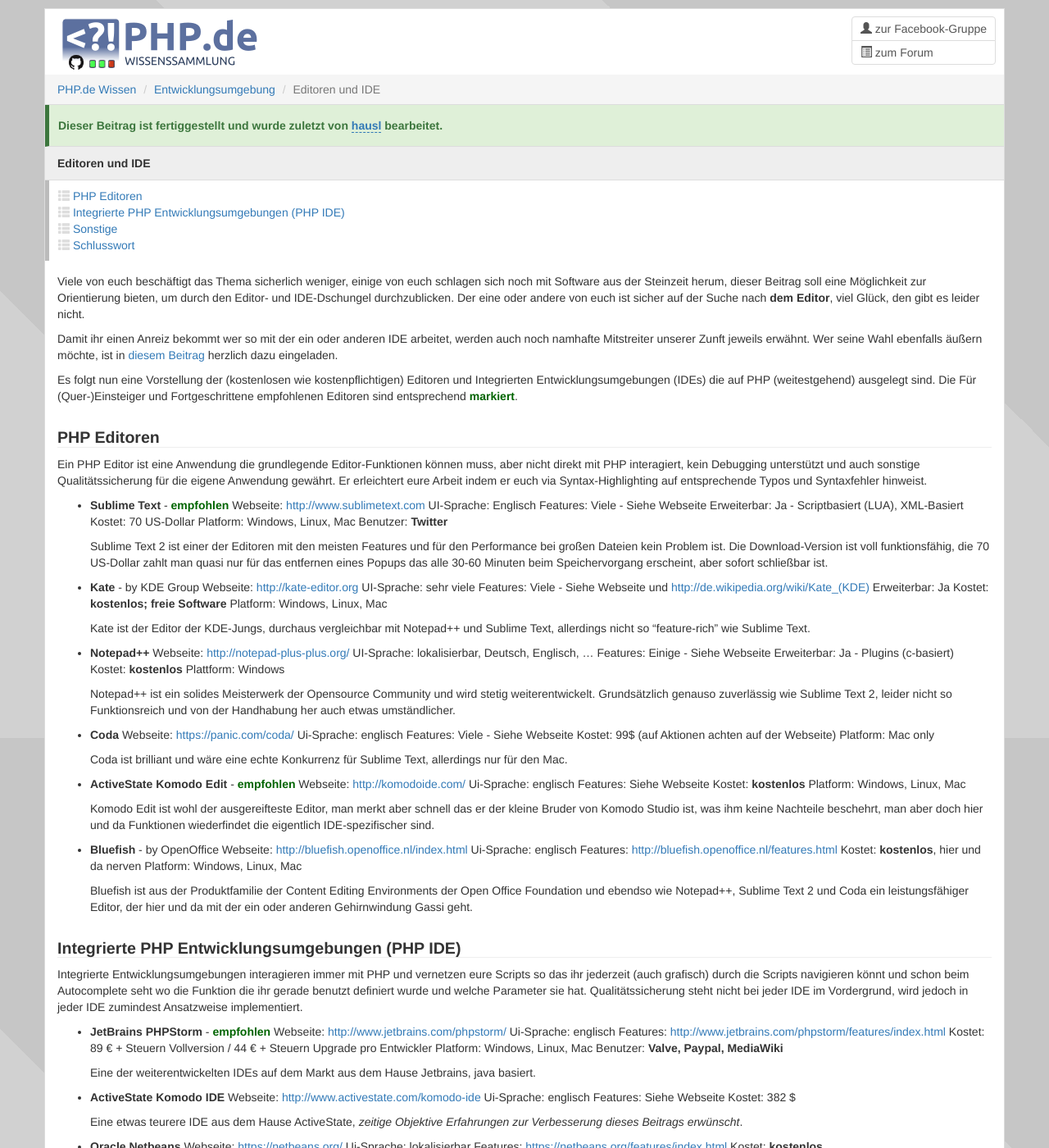
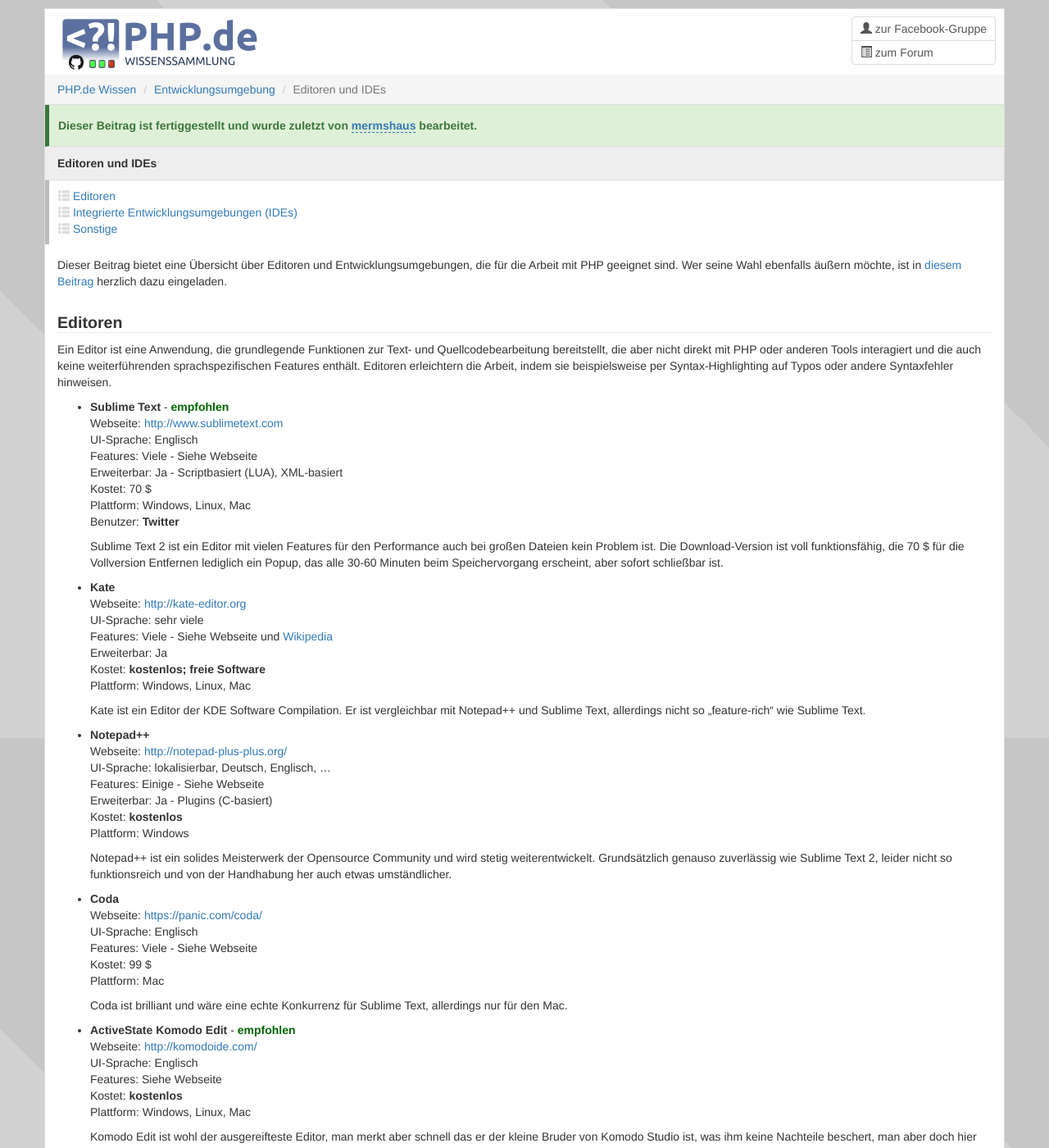
Before and after one commit to php-de/php-de.github.io, a Jekyll site: the page built from dev-enviroment/editors-ide.md, in a window 1280 px wide and 1400 px high. Shown: the whole window at 82% size. Built offline with Jekyll 4.4.1, drawn with Linux system fonts in a browser that asks for light colours; nearby versions of some CDN libraries; some of the changed text lies outside the part shown.

Commit message:
Editoren - Überarbeitet

```diff
--- a/dev-enviroment/editors-ide.md
+++ b/dev-enviroment/editors-ide.md
@@ -1,8 +1,8 @@
 ---
 layout:    guide
 permalink: /jumpto/editors-ide/
-root: ../..
-title:     "Editoren und IDE"
+root:      ../..
+title:     "Editoren und IDEs"
 creator:   tr0y
 group:     "Entwicklungsumgebung"
 orderId:   2
@@ -14,192 +14,167 @@
     -   name: hausl
         profile: 21246
 
+    -   name: mermshaus
+        profile: 15041
+
 inhalt:
-    -   name:   "PHP Editoren"
+    -   name:   "Editoren"
         anchor: php-editoren
         simple: ""
 
-    -   name:   "Integrierte PHP Entwicklungsumgebungen (PHP IDE)"
+    -   name:   "Integrierte Entwicklungsumgebungen (IDEs)"
         anchor: integrierte-php-entwicklungsumgebungen-php-ide
         simple: ""
 
     -   name: Sonstige
         anchor: sonstige
         simple: ""
-
-    -   name: Schlusswort
-        anchor: schlusswort
-        simple: ""
-
 ---
 
-Viele von euch beschäftigt das Thema sicherlich weniger, einige von euch schlagen sich noch mit Software aus der Steinzeit herum, dieser Beitrag soll eine Möglichkeit zur Orientierung bieten, um durch den Editor- und IDE-Dschungel durchzublicken. Der eine oder andere von euch ist sicher auf der Suche nach **dem Editor**, viel Glück, den gibt es leider nicht.
+Dieser Beitrag bietet eine Übersicht über Editoren und Entwicklungsumgebungen, die für die Arbeit mit PHP geeignet sind. Wer seine Wahl ebenfalls äußern möchte, ist in [diesem Beitrag](http://www.php.de/php-einsteiger/101627-editor-ide-let-me-tell-you-something.html) herzlich dazu eingeladen.
 
-Damit ihr einen Anreiz bekommt wer so mit der ein oder anderen IDE arbeitet, werden auch noch namhafte Mitstreiter unserer Zunft jeweils erwähnt. Wer seine Wahl ebenfalls äußern möchte, ist in [diesem Beitrag](http://www.php.de/php-einsteiger/101627-editor-ide-let-me-tell-you-something.html) herzlich dazu eingeladen.
 
-Es folgt nun eine Vorstellung der (kostenlosen wie kostenpflichtigen) Editoren und Integrierten Entwicklungsumgebungen (IDEs) die auf PHP (weitestgehend) ausgelegt sind. Die Für (Quer-)Einsteiger und Fortgeschrittene empfohlenen Editoren sind entsprechend **markiert**{: style="color: #006400"}.
+### Editoren
+{: #php-editoren}
 
-### PHP Editoren
-
-Ein PHP Editor ist eine Anwendung die grundlegende Editor-Funktionen können muss, aber nicht direkt mit PHP interagiert, kein Debugging unterstützt und auch sonstige Qualitätssicherung für die eigene Anwendung gewährt. Er erleichtert eure Arbeit indem er euch via Syntax-Highlighting auf entsprechende Typos und Syntaxfehler hinweist.
+Ein Editor ist eine Anwendung, die grundlegende Funktionen zur Text- und Quellcodebearbeitung bereitstellt, die aber nicht direkt mit PHP oder anderen Tools interagiert und die auch keine weiterführenden sprachspezifischen Features enthält. Editoren erleichtern die Arbeit, indem sie beispielsweise per Syntax-Highlighting auf Typos oder andere Syntaxfehler hinweisen.
 
 * **Sublime Text** - **empfohlen**{: style="color: #006400"}
-    Webseite: [http://www.sublimetext.com](http://www.sublimetext.com)
-    UI-Sprache: Englisch
-    Features: Viele - Siehe Webseite
-    Erweiterbar: Ja - Scriptbasiert (LUA), XML-Basiert
-    Kostet: 70 US-Dollar
-    Platform: Windows, Linux, Mac
-    Benutzer: **Twitter**
+    <br>Webseite: [http://www.sublimetext.com](http://www.sublimetext.com)
+    <br>UI-Sprache: Englisch
+    <br>Features: Viele - Siehe Webseite
+    <br>Erweiterbar: Ja - Scriptbasiert (LUA), XML-basiert
+    <br>Kostet: 70 $
+    <br>Plattform: Windows, Linux, Mac
+    <br>Benutzer: **Twitter**
 
-    Sublime Text 2 ist einer der Editoren mit den meisten Features und für den Performance bei großen Dateien kein Problem ist. Die Download-Version ist voll funktionsfähig, die 70 US-Dollar zahlt man quasi nur für das entfernen eines Popups das alle 30-60 Minuten beim Speichervorgang erscheint, aber sofort schließbar ist.
+    Sublime Text 2 ist ein Editor mit vielen Features für den Performance auch bei großen Dateien kein Problem ist. Die Download-Version ist voll funktionsfähig, die 70 $ für die Vollversion Entfernen lediglich ein Popup, das alle 30-60 Minuten beim Speichervorgang erscheint, aber sofort schließbar ist.
 
+* **Kate**
+    <br>Webseite: [http://kate-editor.org](http://kate-editor.org)
+    <br>UI-Sprache: sehr viele
+    <br>Features: Viele - Siehe Webseite und [Wikipedia](http://de.wikipedia.org/wiki/Kate_(KDE))
+    <br>Erweiterbar: Ja
+    <br>Kostet: **kostenlos; freie Software**
+    <br>Plattform: Windows, Linux, Mac
 
-* **Kate** - by KDE Group
-    Webseite: [http://kate-editor.org](http://kate-editor.org)
-    UI-Sprache: sehr viele
-    Features: Viele - Siehe Webseite und <a href="http://de.wikipedia.org/wiki/Kate_(KDE)">http://de.wikipedia.org/wiki/Kate_(KDE)</a>
-    Erweiterbar: Ja
-    Kostet: **kostenlos; freie Software**
-    Platform: Windows, Linux, Mac
-
-    Kate ist der Editor der KDE-Jungs, durchaus vergleichbar mit Notepad++ und Sublime Text, allerdings nicht so "feature-rich" wie Sublime Text.
-
+    Kate ist ein Editor der KDE Software Compilation. Er ist vergleichbar mit Notepad++ und Sublime Text, allerdings nicht so „feature-rich“ wie Sublime Text.
 
 * **Notepad++**
-    Webseite: [http://notepad-plus-plus.org/](http://notepad-plus-plus.org/)
-    UI-Sprache: lokalisierbar, Deutsch, Englisch, ...
-    Features: Einige - Siehe Webseite
-    Erweiterbar: Ja - Plugins (c-basiert)
-    Kostet: **kostenlos**
-    Plattform: Windows
+    <br>Webseite: [http://notepad-plus-plus.org/](http://notepad-plus-plus.org/)
+    <br>UI-Sprache: lokalisierbar, Deutsch, Englisch, ...
+    <br>Features: Einige - Siehe Webseite
+    <br>Erweiterbar: Ja - Plugins (C-basiert)
+    <br>Kostet: **kostenlos**
+    <br>Plattform: Windows
 
-    Notepad++ ist ein solides Meisterwerk der Opensource Community und wird stetig weiterentwickelt. Grundsätzlich genauso zuverlässig wie Sublime Text 2, leider nicht so Funktionsreich und von der Handhabung her auch etwas umständlicher.
+    Notepad++ ist ein solides Meisterwerk der Opensource Community und wird stetig weiterentwickelt. Grundsätzlich genauso zuverlässig wie Sublime Text 2, leider nicht so funktionsreich und von der Handhabung her auch etwas umständlicher.
 
 * **Coda**
-    Webseite: [https://panic.com/coda/](https://panic.com/coda/)
-    Ui-Sprache: englisch
-    Features: Viele - Siehe Webseite
-    Kostet: 99$ (auf Aktionen achten auf der Webseite)
-    Platform: Mac only
+    <br>Webseite: [https://panic.com/coda/](https://panic.com/coda/)
+    <br>UI-Sprache: Englisch
+    <br>Features: Viele - Siehe Webseite
+    <br>Kostet: 99 $
+    <br>Plattform: Mac
 
     Coda ist brilliant und wäre eine echte Konkurrenz für Sublime Text, allerdings nur für den Mac.
 
+* **ActiveState Komodo Edit** - **empfohlen**{: style="color: #006400"}
+    <br>Webseite: [http://komodoide.com/](http://komodoide.com/)
+    <br>UI-Sprache: Englisch
+    <br>Features: Siehe Webseite
+    <br>Kostet: **kostenlos**
+    <br>Plattform: Windows, Linux, Mac
 
-* **ActiveState Komodo Edit** - **empfohlen**{: style="color: #006400"}
-    Webseite: [http://komodoide.com/](http://komodoide.com/)
-    Ui-Sprache: englisch
-    Features: Siehe Webseite
-    Kostet: **kostenlos**
-    Platform: Windows, Linux, Mac
+    Komodo Edit ist wohl der ausgereifteste Editor, man merkt aber schnell das er der kleine Bruder von Komodo Studio ist, was ihm keine Nachteile beschert, man aber doch hier und da Funktionen findet, die eigentlich IDE-spezifischer sind.
 
-    Komodo Edit ist wohl der ausgereifteste Editor, man merkt aber schnell das er der kleine Bruder von Komodo Studio ist, was ihm keine Nachteile beschehrt, man aber doch hier und da Funktionen wiederfindet die eigentlich IDE-spezifischer sind.
-
-
-* **Bluefish** - by OpenOffice
-    Webseite: [http://bluefish.openoffice.nl/index.html](http://bluefish.openoffice.nl/index.html)
-    Ui-Sprache: englisch
-    Features: [http://bluefish.openoffice.nl/features.html](http://bluefish.openoffice.nl/features.html)
-    Kostet: **kostenlos**, hier und da nerven
-    Platform: Windows, Linux, Mac
+* **Bluefish**
+    <br>Webseite: [http://bluefish.openoffice.nl/index.html](http://bluefish.openoffice.nl/index.html)
+    <br>UI-Sprache: Englisch
+    <br>Features: [http://bluefish.openoffice.nl/features.html](http://bluefish.openoffice.nl/features.html)
+    <br>Kostet: **kostenlos**
+    <br>Plattform: Windows, Linux, Mac
 
     Bluefish ist aus der Produktfamilie der Content Editing Environments der Open Office Foundation und ebendso wie Notepad++, Sublime Text 2 und Coda ein leistungsfähiger Editor, der hier und da mit der ein oder anderen Gehirnwindung Gassi geht.
 
 
-### Integrierte PHP Entwicklungsumgebungen (PHP IDE)
+### Integrierte Entwicklungsumgebungen (IDEs)
+{: #integrierte-php-entwicklungsumgebungen-php-ide}
 
 Integrierte Entwicklungsumgebungen interagieren immer mit PHP und vernetzen eure Scripts so das ihr jederzeit (auch grafisch) durch die Scripts navigieren könnt und schon beim Autocomplete seht wo die Funktion die ihr gerade benutzt definiert wurde und welche Parameter sie hat. Qualitätssicherung steht nicht bei jeder IDE im Vordergrund, wird jedoch in jeder IDE zumindest Ansatzweise implementiert.
 
+* **JetBrains PhpStorm** - **empfohlen**{: style="color: #006400"}
+    <br>Webseite: [http://www.jetbrains.com/phpstorm/](http://www.jetbrains.com/phpstorm/)
+    <br>UI-Sprache: Englisch
+    <br>Features: [http://www.jetbrains.com/phpstorm/features/index.html](http://www.jetbrains.com/phpstorm/features/index.html)
+    <br>Kostet: 89 € + Steuern Vollversion / 44 € + Steuern Upgrade pro Entwickler
+    <br>Plattform: Windows, Linux, Mac
+    <br>Benutzer: **Valve, Paypal, MediaWiki**
 
-* **JetBrains PHPStorm** - **empfohlen**{: style="color: #006400"}
-    Webseite: [http://www.jetbrains.com/phpstorm/](http://www.jetbrains.com/phpstorm/)
-    Ui-Sprache: englisch
-    Features: [http://www.jetbrains.com/phpstorm/features/index.html](http://www.jetbrains.com/phpstorm/features/index.html)
-    Kostet: 89 € + Steuern Vollversion / 44 € + Steuern Upgrade pro Entwickler
-    Platform: Windows, Linux, Mac
-    Benutzer: **Valve, Paypal, MediaWiki**
-
-    Eine der weiterentwickelten IDEs auf dem Markt aus dem Hause Jetbrains, java basiert.
-
+    Eine der umfangreichsten IDEs auf dem Markt aus dem Hause JetBrains, Java-basiert.
 
 * **ActiveState Komodo IDE**
-    Webseite: [http://www.activestate.com/komodo-ide](http://www.activestate.com/komodo-ide)
-    Ui-Sprache: englisch
-    Features: Siehe Webseite
-    Kostet: 382 $
+    <br>Webseite: [http://www.activestate.com/komodo-ide](http://www.activestate.com/komodo-ide)
+    <br>UI-Sprache: Englisch
+    <br>Features: Siehe Webseite
+    <br>Kostet: 382 $
 
-    Eine etwas teurere IDE aus dem Hause ActiveState, *zeitige Objektive Erfahrungen zur Verbesserung dieses Beitrags erwünscht*.
+    Eine etwas teurere IDE aus dem Hause ActiveState.
 
+* **NetBeans**
+    <br>Webseite: [https://netbeans.org/](https://netbeans.org/)
+    <br>UI-Sprache: lokalisierbar
+    <br>Features: [https://netbeans.org/features/index.html](https://netbeans.org/features/index.html)
+    <br>Kostet: **kostenlos**
 
-* **Oracle Netbeans**
-    Webseite: [https://netbeans.org/](https://netbeans.org/)
-    Ui-Sprache: lokalisierbar
-    Features: [https://netbeans.org/features/index.html](https://netbeans.org/features/index.html)
-    Kostet: **kostenlos**
-
-    Netbeans ist die Basis einiger IDEs und natürlich als Ur-Element auch nicht zu verachten. Basiert auf Java und ist erweiterbar.
-
+    NetBeans ist die Basis einiger IDEs und natürlich als Ur-Element auch nicht zu verachten. Basiert auf Java und ist erweiterbar.
 
 * **Eclipse**
-    Webseite: [http://www.eclipse.org/](http://www.eclipse.org/)
-    Ui-Sprache: englisch
-    Features: Siehe Webseite
-    Kostet: **kostenlos**
+    <br>Webseite: [http://www.eclipse.org/](http://www.eclipse.org/)
+    <br>UI-Sprache: Englisch
+    <br>Features: Siehe Webseite
+    <br>Kostet: **kostenlos**
 
-    Eclipse ist die Basis einiger weiterer IDEs wie z.b. ZendStudio.
-
+    Eclipse ist die Basis einiger weiterer IDEs wie beispielsweise ZendStudio.
 
 * **Zend's ZendStudio**
-    Webseite: [http://www.zend.com/de/products/studio/](http://www.zend.com/de/products/studio/)
-    Ui-Sprache: lokalisiert
-    Features: [http://www.zend.com/de/products/studio/features](http://www.zend.com/de/products/studio/features)
-    Kostet: 299 € (ab und zu sind Rabatt-Aktionen, siehe Webseite)
-    Specials: Hoch kompatibel mit dem PHP-Stack aus eigenem Hause (Zend Server)
+    <br>Webseite: [http://www.zend.com/de/products/studio/](http://www.zend.com/de/products/studio/)
+    <br>UI-Sprache: lokalisiert
+    <br>Features: [http://www.zend.com/de/products/studio/features](http://www.zend.com/de/products/studio/features)
+    <br>Kostet: 299 € (ab und zu sind Rabatt-Aktionen, siehe Webseite)
+    <br>Specials: Hoch kompatibel mit dem PHP-Stack aus eigenem Hause (Zend Server)
 
     ZendStudio ist ziemlich nah an PHP entwickelt und basiert auf Eclipse.
 
+* **Aptana Studio** - **empfohlen**{: style="color: #006400"}
+    <br>Webseite: [http://aptana.com/](http://aptana.com/)
+    <br>UI-Sprache: Englisch
+    <br>Features: [http://aptana.com/products/studio3](http://aptana.com/products/studio3)
+    <br>Kostet: **kostenlos**
 
-* **Aptana Studio** - **empfohlen**{: style="color: #006400"}
-    Webseite: [http://aptana.com/](http://aptana.com/)
-    Ui-Sprache: englisch
-    Features: [http://aptana.com/products/studio3](http://aptana.com/products/studio3)
-    Kostet: **kostenlos**
-
-    Aptana Studio ist das Sublime Text unter den IDEs, aber nicht ganz so funktionsreich wie PHPStorm, dennoch die kostenlose Empfehlung für Einsteigende und Fortgeschrittene PHP-Entwickler.
-
+    Aptana Studio ist das Sublime Text unter den IDEs, aber nicht ganz so funktionsreich wie PhpStorm, dennoch die kostenlose Empfehlung für Einsteigende und Fortgeschrittene PHP-Entwickler.
 
 * **CSE HTML Validator**
-    Website: [http://www.htmlvalidator.com/](http://www.htmlvalidator.com/)
-    Ui-Sprache: englisch
-    Features: [http://www.htmlvalidator.com/htmlval/comparisonchart.html](http://www.htmlvalidator.com/htmlval/comparisonchart.html)
-    Kostet: abhängig von der Version - Kostenlos als Lite-Version, 299 € als Enterprise-Version, siehe Compairson-Chart
+    <br>Website: [http://www.htmlvalidator.com/](http://www.htmlvalidator.com/)
+    <br>UI-Sprache: Englisch
+    <br>Features: [http://www.htmlvalidator.com/htmlval/comparisonchart.html](http://www.htmlvalidator.com/htmlval/comparisonchart.html)
+    <br>Kostet: abhängig von der Version - Kostenlos als Lite-Version, 299 € als Enterprise-Version, siehe Compairson-Chart
 
     CSE HTML Validator ist ein ausgereifter Mix-Type aus Editor, Validator und IDE mit Fokus auf Validierung. Ob dieser Typ Anwendung den Anforderungen entspricht hängt wie bei jeder anderen IDE oder Editor vom Entwickler ab. CSE HTML Validator ist definitiv einen Blick wert.
 
+* **phpDesigner 8**
+    <br>Website: [http://www.mpsoftware.dk/](http://www.mpsoftware.dk/)
+    <br>UI-Sprache: Englisch
+    <br>Features: [http://www.mpsoftware.dk/phpdesigner.php](http://www.mpsoftware.dk/phpdesigner.php)
+    <br>Kostet: abhängig von der Version - Personal für 29 €, Commerical für 69 €
 
-* **phpDesigner 8**
-    Website: [http://www.mpsoftware.dk/](http://www.mpsoftware.dk/)
-    Ui-Sprache: englisch
-    Features: [http://www.mpsoftware.dk/phpdesigner.php](http://www.mpsoftware.dk/phpdesigner.php)
-    Kostet: abhängig von der Version - Personal für 29 €, Commerical für 69 €
-
-    phpDesigner ist eine der kostengüstigeren IDEs, nicht ganz so umfangreich wie phpStorm, dennoch mit allem gerüstet was den täglichen Einsatz als Software-Entwickler leichter macht.
+    phpDesigner ist eine der kostengüstigeren IDEs, nicht ganz so umfangreich wie PhpStorm, dennoch mit allem gerüstet was den täglichen Einsatz als Software-Entwickler leichter macht.
 
 
 ### Sonstige
 
-Einige Editoren werden es nicht in diese Übersicht schaffen, da sie entweder nicht PHP-Spezifisch und wenn zwar nicht zu wenig verbreitet in der PHP Welt sind. Da diese Editoren nicht gänzlich ungenannt bleiben sollten, findet ihr sie in der folgenden Link-Liste:
-
+Einige Editoren werden es nicht in diese Übersicht schaffen, da sie entweder nicht PHP-spezifisch und wenn zwar nicht oder zu wenig verbreitet in der PHP-Welt sind. Da diese Editoren nicht gänzlich ungenannt bleiben sollten, findet ihr sie in der folgenden Liste:
 
 * [TextPad](http://www.textpad.com/products/textpad/index.html) - Wenig verbreitet
-* [VIM](http://www.vim.org/index.php) - Zwar verbreitet, aber nur geringe Anfänger-Tauglichkeit
-* [emacs](http://www.gnu.org/software/emacs/) - Verbreitet, aber auch geringe Anfänger-Tauglichkeit - Sehr hohe Erweiterbarkeit
-
-
-### Schlusswort
-
-Insofern hier die eine oder andere relevante Editor-/IDE-Software fehlt, bitte diese einfach im Selben Typus wie hier gelistet als Antwort auf [diesen Beitrag](http://www.php.de/php-einsteiger/101627-editor-ide-let-me-tell-you-something.html) darreichen.
-
-Möge euch diese Liste auf den Geschmack kommen lassen, viel Erfolg.
-
-Und ein Danke an: [mermshaus](http://www.php.de/member.php?u=15041), [drsoong](http://www.php.de/member.php?u=6084).
+* [Vim](http://www.vim.org/index.php) - Zwar verbreitet, aber nur geringe Anfänger-Tauglichkeit
+* [Emacs](http://www.gnu.org/software/emacs/) - Verbreitet, aber auch geringe Anfänger-Tauglichkeit - Sehr hohe Erweiterbarkeit
```
